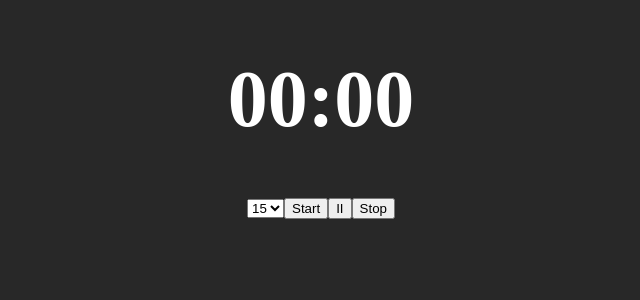
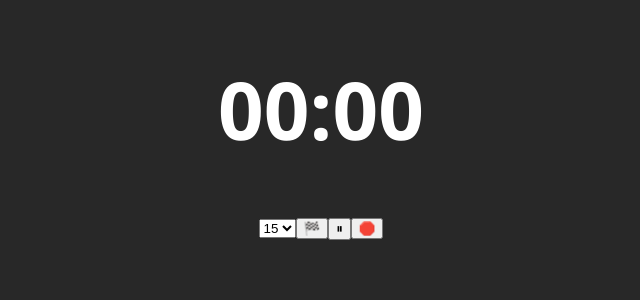
Before and after one commit to josiahjswab/pomodor, a React (Vite) app: page / in a window 1280 px wide. Shown: the top 300 px of the page, without its empty margins (319-959 px from the left). Built offline with nearby package versions, Linux system fonts and the light colour scheme.

Commit message:
makes stlying changes

```diff
--- a/src/App.jsx
+++ b/src/App.jsx
@@ -81,9 +81,9 @@ export default function App() {
       >
         {timeOptions}
       </select>
-      <button onClick={countDown}>Start</button>
-      <button onClick={pauseCount}>II</button>
-      <button onClick={stopCount}>Stop</button>
+      <button onClick={countDown}>🏁</button>
+      <button onClick={pauseCount}>⏸</button>
+      <button onClick={stopCount}>🛑</button>
       <audio className='audio-win'>
         <source src={WinAudio} type='audio/mpeg'/>
       </audio>
--- a/styles/stylesheet.css
+++ b/styles/stylesheet.css
@@ -1,6 +1,7 @@
 body {
   color: white;
   background-color: rgb(40, 40, 40);
+  font-family: 'Segoe UI', Tahoma, Geneva, Verdana, sans-serif;
 }
 
 #root {
@@ -15,4 +16,5 @@ body {
 .timer-display {
   color: white;
   font-size: 5em;
+
 }
```
